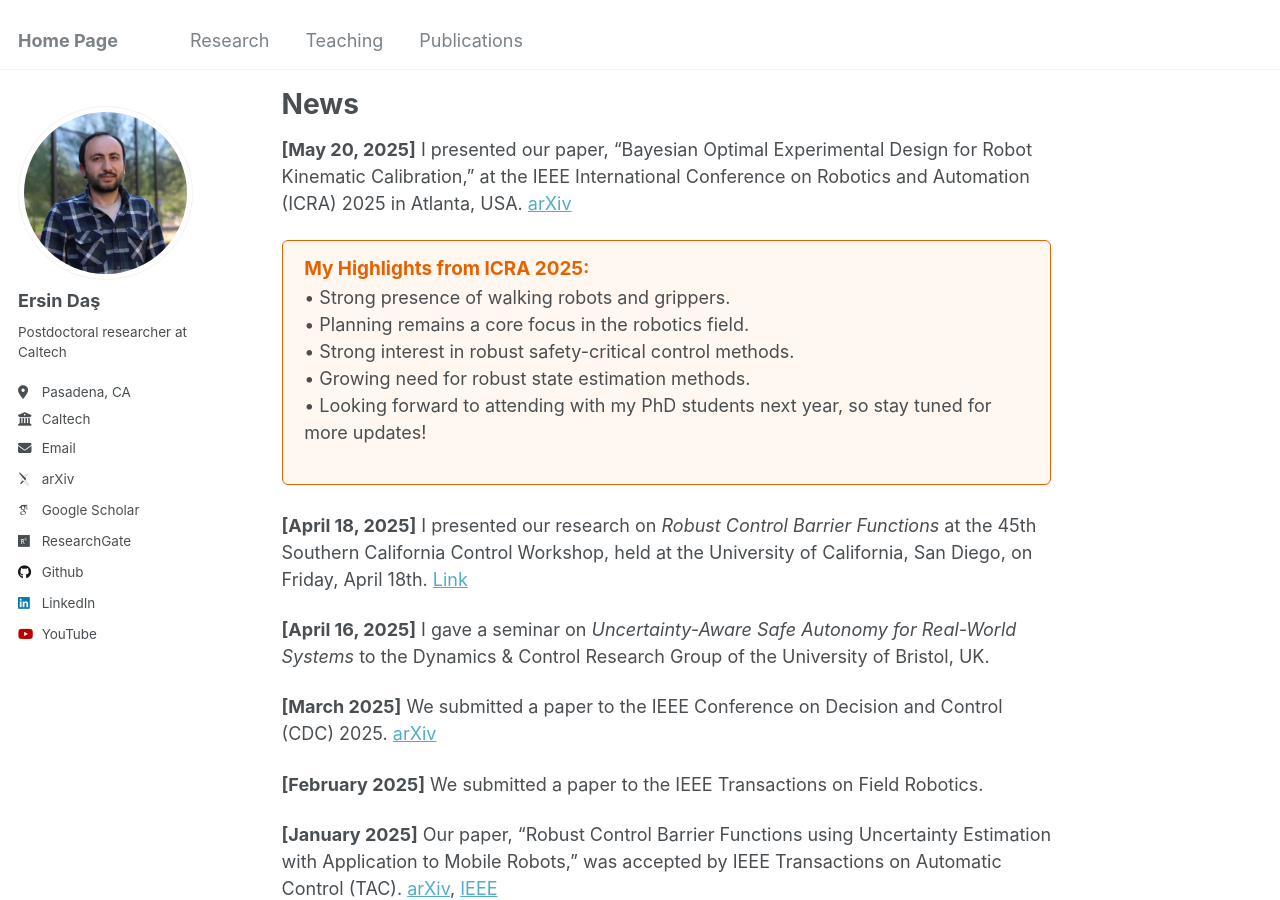
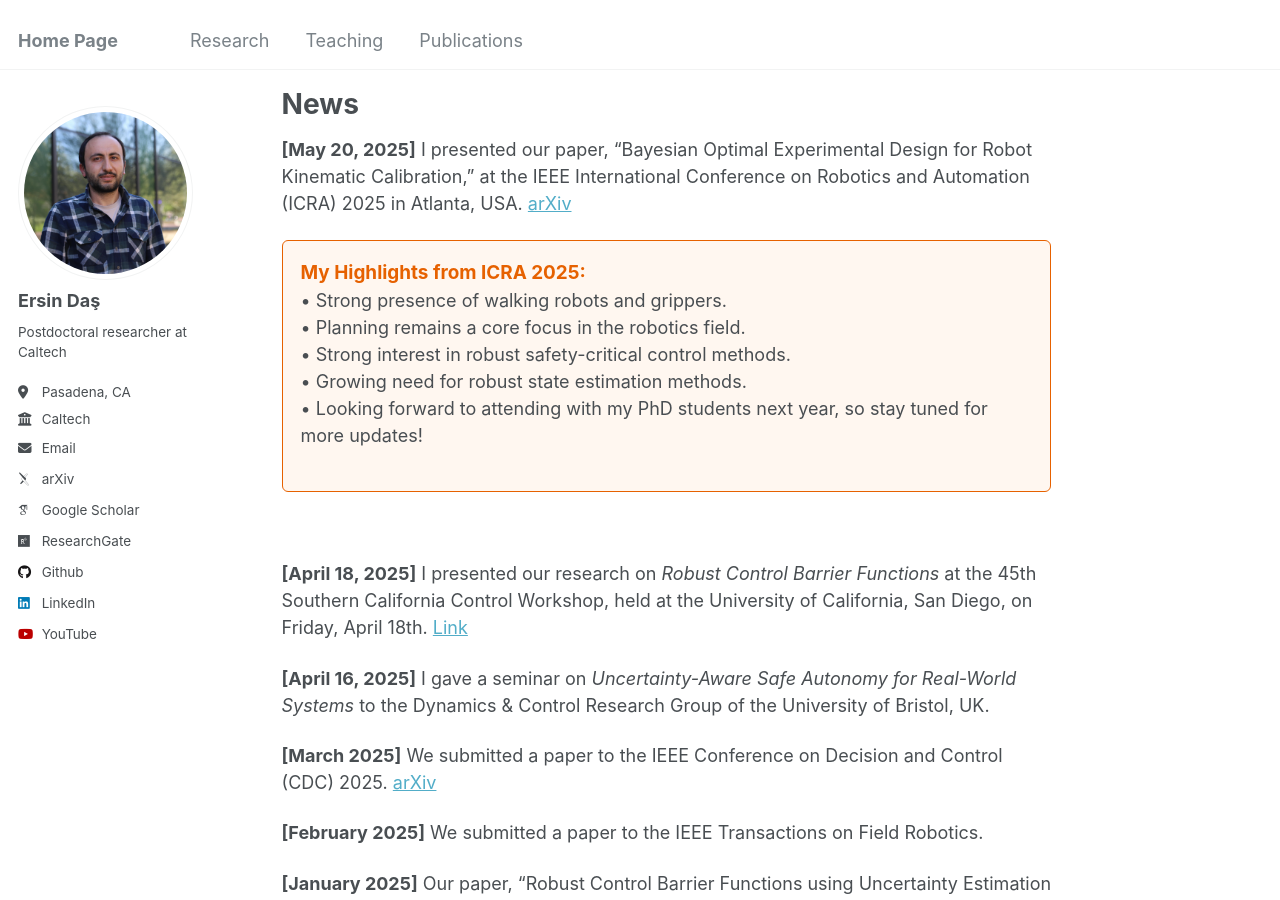
Before and after one commit to ersindas/ersindas.github.io, a Jekyll site: the page built from _pages/about.md, in a window 1280 px wide and 900 px high, scrolled down 322 px. Built offline with Jekyll 4.4.1, drawn with Linux system fonts in a browser that asks for light colours; some web fonts are replaced.

Commit message:
Update about.md

```diff
--- a/_pages/about.md
+++ b/_pages/about.md
@@ -16,7 +16,7 @@ News
 **[May 20, 2025]** I presented our paper, "Bayesian Optimal Experimental Design for Robot Kinematic Calibration," at the IEEE International Conference on Robotics and Automation (ICRA) 2025 in Atlanta, USA. [arXiv](https://arxiv.org/pdf/2409.10802)
 
 
-<div style="border: 1px solid #e66100; background-color: #fff7f0; padding: 0.8em 1.2em; margin: 1em 0 1.5em 0; border-radius: 6px;">
+<div style="border: 1px solid #e66100; background-color: #fff7f0; padding: 1.0em 1.0em; margin: 1em 0 1.0em 0; border-radius: 6px;">
   <strong style="color:#e66100; font-size: 1.05em;">My Highlights from ICRA 2025:</strong><br>
   • Strong presence of walking robots and grippers.<br>
   • Planning remains a core focus in the robotics field.<br>
@@ -25,6 +25,7 @@ News
   • Looking forward to attending with my PhD students next year, so stay tuned for more updates!
 </div>
 
+<br>
 
 **[April 18, 2025]** I presented our research on *Robust Control Barrier Functions* at the 45th Southern California Control Workshop, held at the University of California, San Diego, on Friday, April 18th. [Link](http://terrano.ucsd.edu/jorge/sccw/index.html)
 
```
